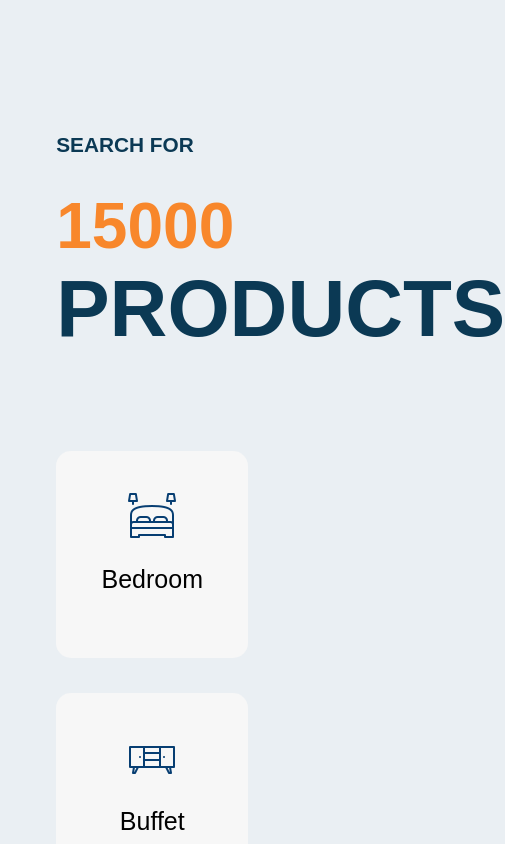
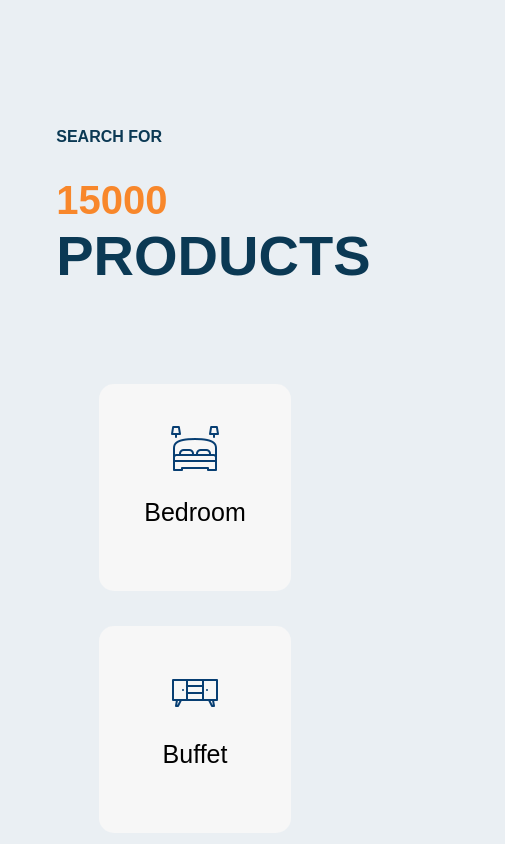
Before and after one commit to Ameer2000Mzori/Furnitrue-Website, a website built with webpack: page src/index.html in a window 390 px wide. Shown: the part 1100-1944 px from the top of the page, 505 px wide, since content can reach past the window. Built offline with nearby package versions, Linux system fonts and the light colour scheme; a web font is replaced by a local one.

Commit message:
added       display: flex;

```diff
--- a/src/style.scss
+++ b/src/style.scss
@@ -586,4 +586,36 @@ body {
       background-color: $backGroundColor;
     }
   }
+
+  @media (max-width: 767px) {
+    .product-Cards-Wrap {
+      text-align: center;
+      align-items: center;
+      justify-content: center;
+    }
+
+    .products-Title {
+      h3 {
+        font-weight: 600;
+        font-size: 1rem;
+        margin-bottom: 2rem;
+        color: $headerBackGroundColor;
+        padding: 0;
+      }
+
+      h4 {
+        padding: 0;
+        margin: 0;
+        font-size: 2.5rem;
+        color: $buttonBackGroundColor;
+      }
+
+      .products-Text {
+        font-size: 3.5rem;
+        padding: 0;
+        margin: 0;
+        color: $headerBackGroundColor;
+      }
+    }
+  }
 }
```
Also changed, not shown: src/style.css, 1 other file.
